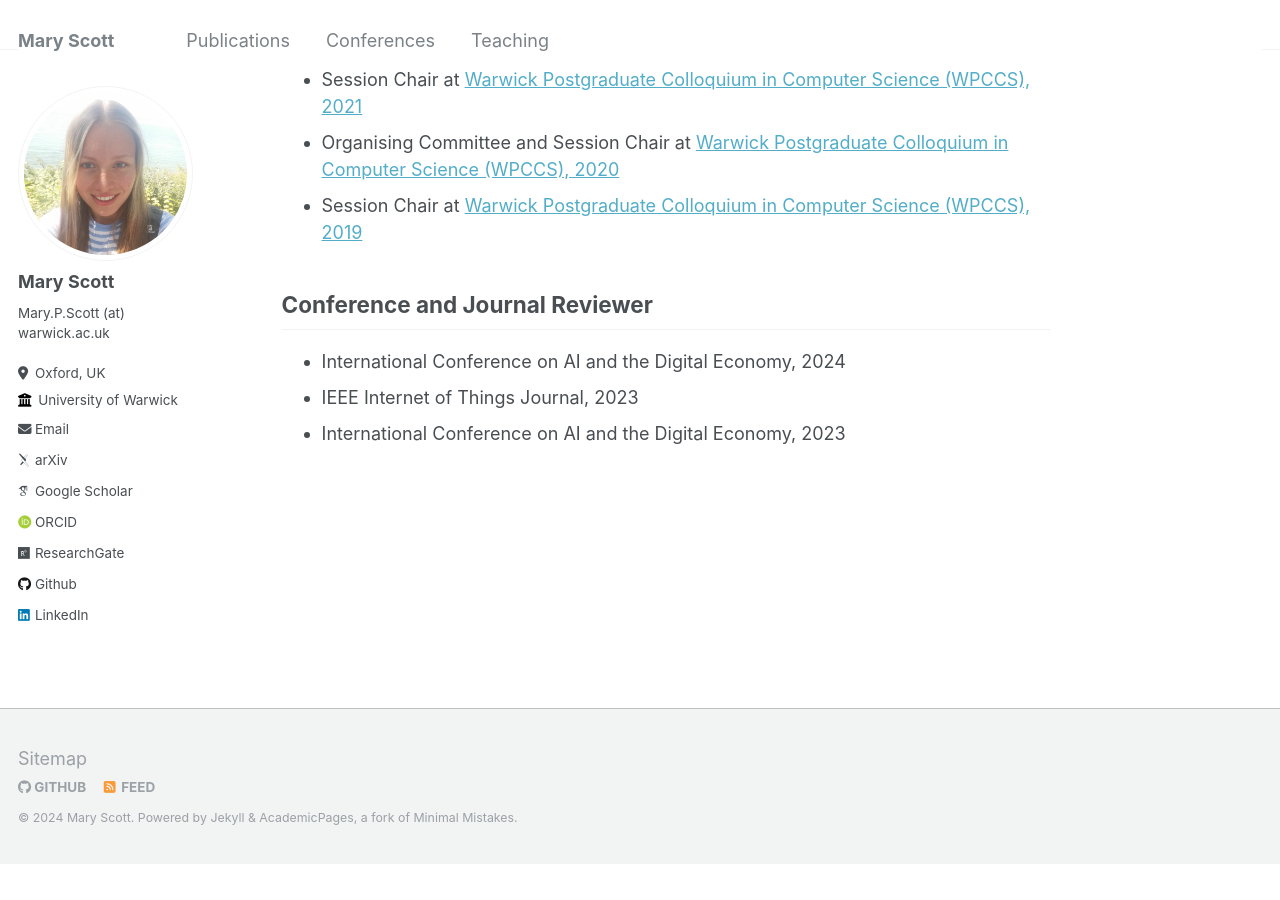
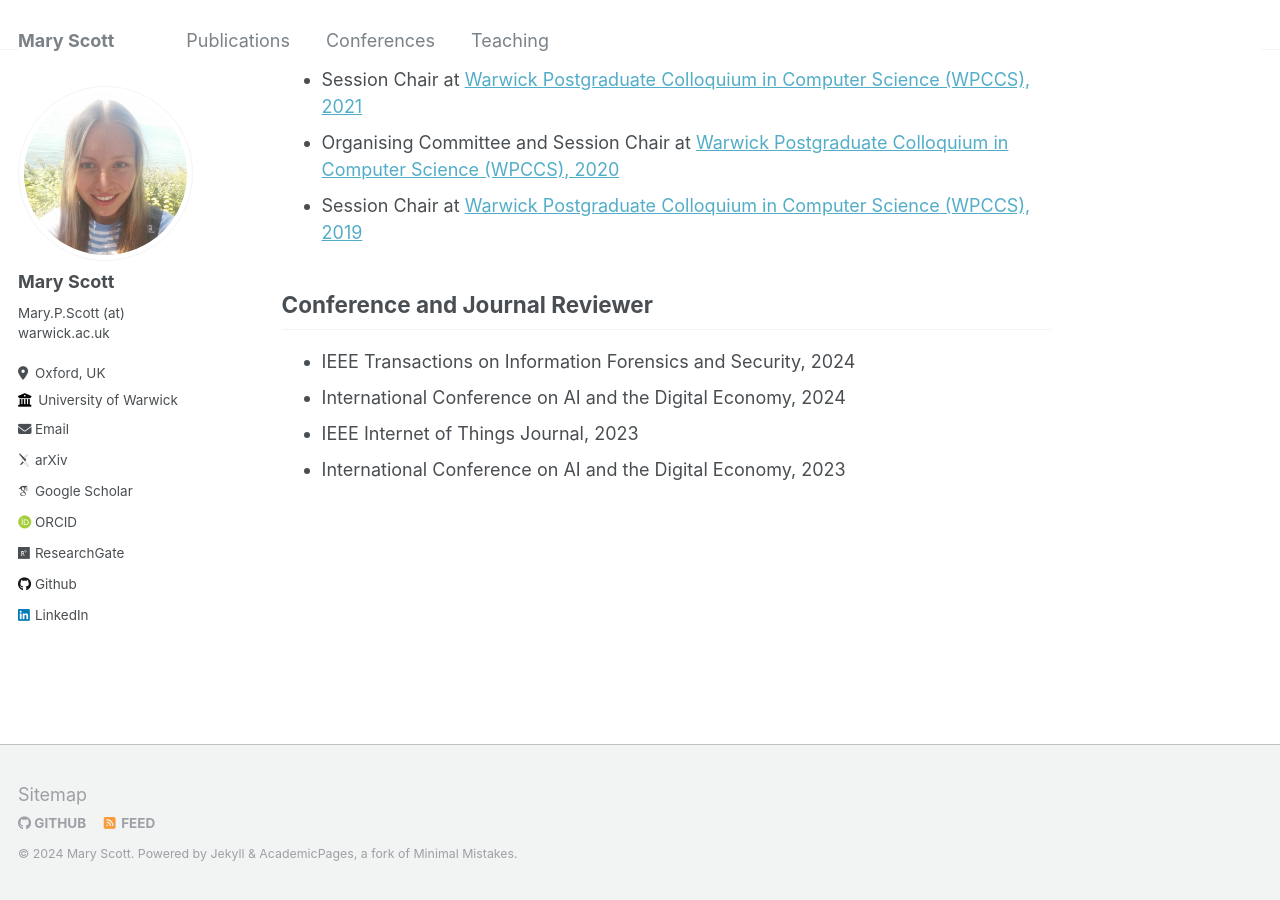
Before and after one commit to mary-python/mary-python.github.io, a Jekyll site: the page built from _pages/conferences.md, in a window 1280 px wide and 900 px high, scrolled down 1977 px. Built offline with Jekyll 4.4.1, drawn with Linux system fonts in a browser that asks for light colours; some web fonts are replaced; before the commit the page ends 2841 px from its top, so only the background shows below that.

Commit message:
Update conferences.md

```diff
--- a/_pages/conferences.md
+++ b/_pages/conferences.md
@@ -44,6 +44,7 @@ Organising Committee and Session Chair
 Conference and Journal Reviewer
 ------
 
+* IEEE Transactions on Information Forensics and Security, 2024
 * International Conference on AI and the Digital Economy, 2024
 * IEEE Internet of Things Journal, 2023
 * International Conference on AI and the Digital Economy, 2023
```
